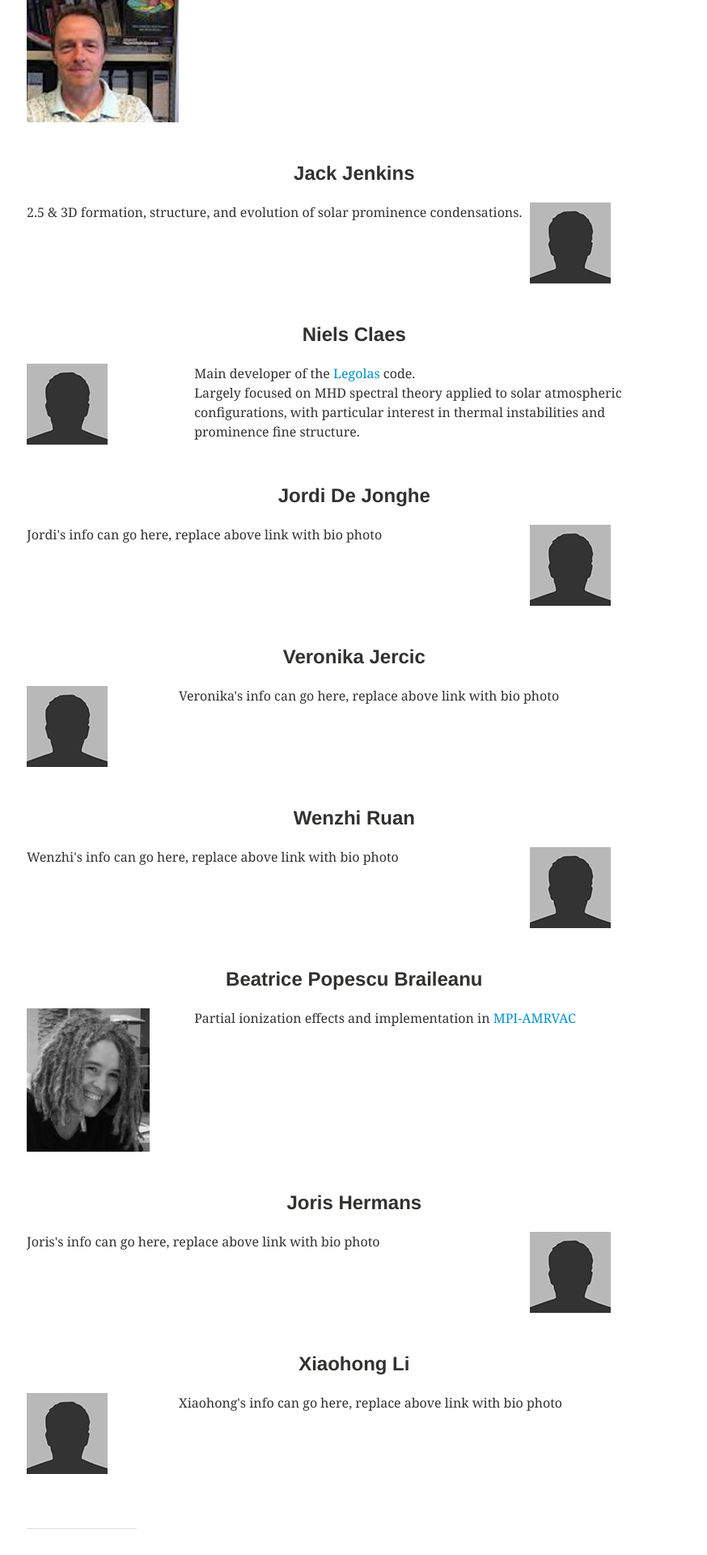
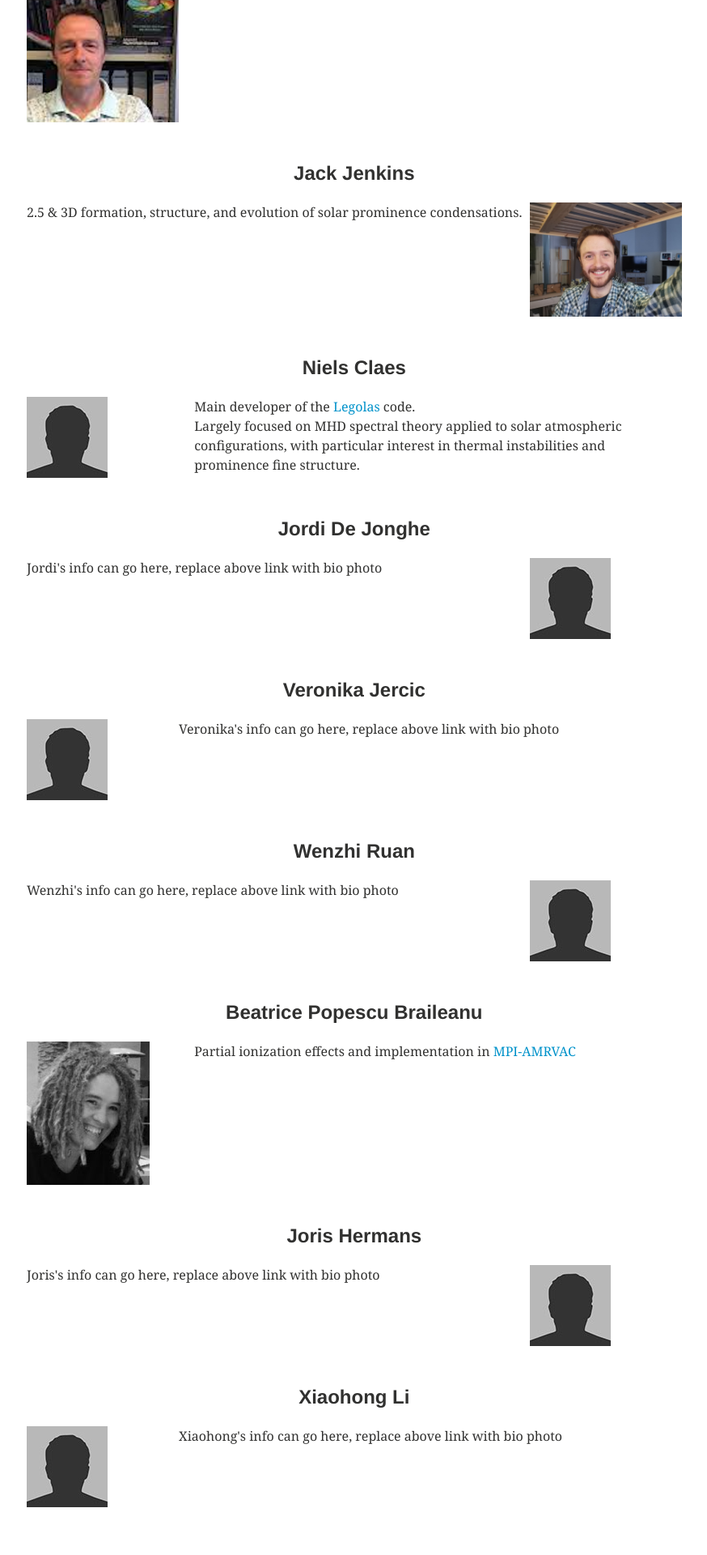
Before and after one commit to erc-prominent/erc-prominent.github.io, a Jekyll site: the page built from team/index.md, in a window 1280 px wide. Shown: the part 351-2271 px from the top of the page at 81% size, without its empty margins (63-937 px from the left). Built offline with Jekyll 4.4.1, drawn with Linux system fonts in a browser that asks for light colours.

Commit message:
bio update for jack jenkins

```diff
--- a/team/index.md
+++ b/team/index.md
@@ -20,7 +20,7 @@ share: false
 <ul class="th-grid_right">
   <h4 style="text-align:center">Jack Jenkins</h4>
   <li>
-    <a href="jackjenkins"><img src="{{ site.url }}/images/bio-photo.jpg"></a>
+    <a href="jackjenkins"><img src="{{ site.url }}/images/jack_bio_photo_erc.jpg"></a>
   </li>
 
   2.5 & 3D formation, structure, and evolution of solar prominence condensations.
```
Also changed, not shown: images/jack_bio_photo_erc.jpg (added).
